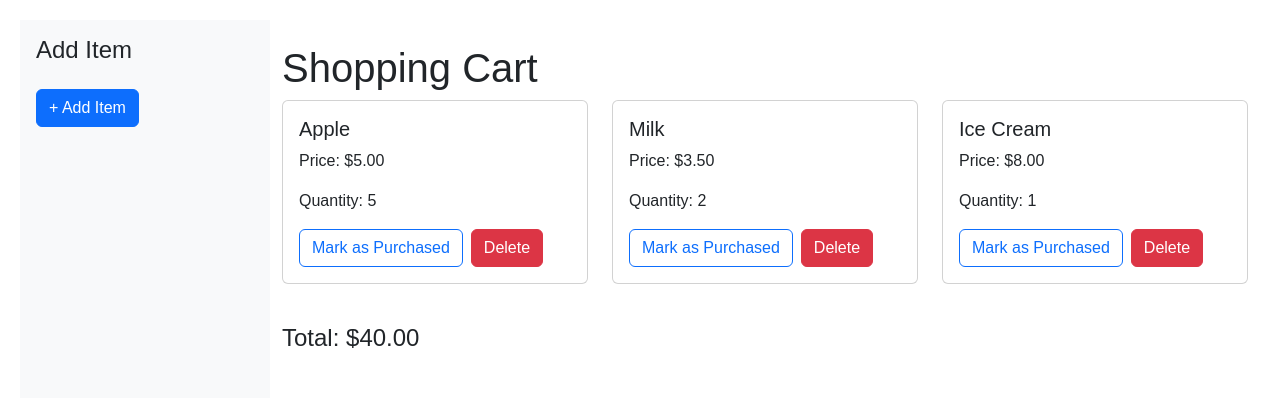
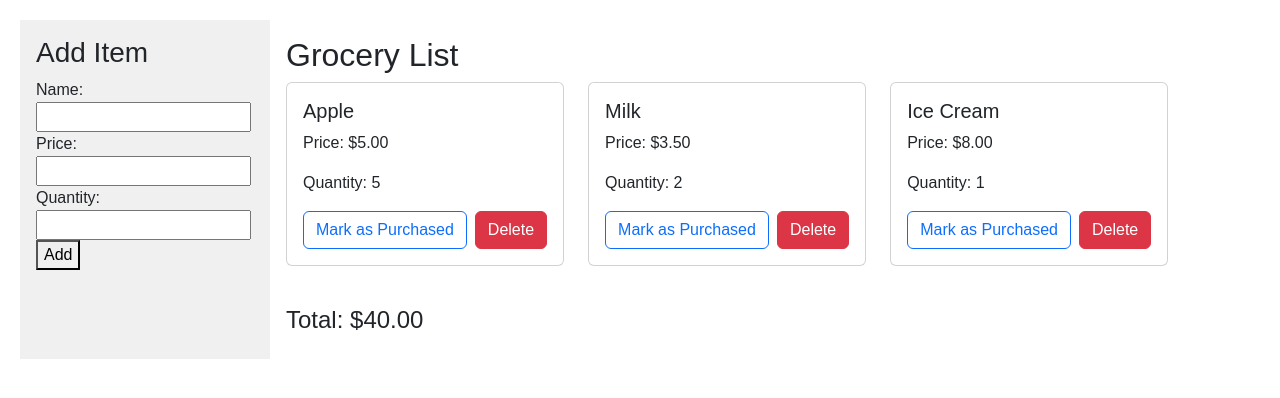
Before and after one commit to ameliawht75/Shopping-App, a React (Vite) app: page / in a window 1280 px wide. Shown: the top 398 px of the page. Built offline with nearby package versions, Linux system fonts and the light colour scheme.

Commit message:
week 3 upload

```diff
--- a/src/App.tsx
+++ b/src/App.tsx
@@ -1,50 +1,62 @@
 import { useState } from 'react';
-import { items as testItems, Item } from './data'; //Red line but will works.
+import { items as testItems } from './data'; //Red line but will works.
 import ItemList from './components/ItemList';
 import Sidebar from './components/Sidebar';
 import CartSummary from './components/CartSummary'; //Yellow but still works.
+import { Item } from './components/ItemCard';
 
 function App() {
   const [items, setItems] = useState<Item[]>(testItems);
+  const [editingItem, setEditingItem] = useState<Item | null>(null);
 
-  const addItem = () => {
-    const newId = items.length ? Math.max(...items.map(i => i.id)) + 1 : 1;
-    const newItem: Item = {
-      id: newId,
-      name: 'New Product',
-      price: 19.99,
-      quantity: 1,
-      purchased: false
-    };
-    setItems([...items, newItem]);
-  };
+  function handleSubmit(data: Omit<Item, 'id' | 'purchased'>, editingId?: number) {
+    if (editingId) {
+      const updated = items.map(item =>
+        item.id === editingId ? { ...item, ...data } : item
+      );
+      setItems(updated);
+      setEditingItem(null);
+    } else {
+      const newItem: Item = {
+        id: Date.now(),
+        name: data.name,
+        price: data.price,
+        quantity: data.quantity,
+        purchased: false,
+      };
+      setItems([...items, newItem]);
+    }
+  }
 
-  const deleteItem = (id: number) => {
+  function deleteItem(id: number) {
     setItems(items.filter(item => item.id !== id));
-  };
+  }
 
-  const onPurchased = (id: number) => {
-    const updatedItems = items.map(item =>
+  function onPurchased(id: number) {
+    const updated = items.map(item =>
       item.id === id ? { ...item, purchased: !item.purchased } : item
     );
-    setItems(updatedItems);
-  };
+    setItems(updated);
+  }
 
-  const total = items.reduce((sum, item) => {
-    return sum + item.price * item.quantity;
-  }, 0);
+  /*function startEditing(item: Item) {
+    setEditingItem(item);
+  }*/
+
+  const total = items.reduce((sum, item) => sum + item.price * item.quantity, 0);
 
   return (
-    <div className="d-flex">
-      <Sidebar onAddItem={addItem} />
-      <div className="container mt-4">
-        <h1>Shopping Cart</h1>
+    <div style={{ display: 'flex' }}>
+      <Sidebar onSubmit={handleSubmit} editingItem={editingItem} />
+      <div style={{ padding: '1rem' }}>
+        <h2>Grocery List</h2>
         <ItemList
           items={items}
           onDelete={deleteItem}
           onPurchased={onPurchased}
-          total={total}
-        />
+          //onEdit={startEditing}
+          />
+        <CartSummary total={total}/>
       </div>
     </div>
   );
--- a/src/components/CartSummary.tsx
+++ b/src/components/CartSummary.tsx
@@ -1,9 +1,5 @@
 //Gives a total price of the items.
 // In future would like to add sales tax.  Will need a function that allows user to add sales tax based on location and add it to the total.
-
-interface Props {
-  items: { id: number, name: string, price: number, quantity: number }[];
-}
 
 /*function calculateTax (price, quantity) {
   var salesTax = 0.06; //Sales tax in my state
@@ -11,8 +7,16 @@ interface Props {
   return totalPrice;
 }*/
 
-const CartSummary = () => {
-    return <div>Cart Summary</div>;
+type CartSummaryProps = {
+  total: number;
 };
 
+function CartSummary({ total }: CartSummaryProps) {
+  return (
+    <div className="mt-4">
+      <h4>Total: ${total.toFixed(2)}</h4>
+    </div>
+  );
+}
+
 export default CartSummary;
--- a/src/components/ItemCard.tsx
+++ b/src/components/ItemCard.tsx
@@ -1,5 +1,5 @@
 //Creates a card for each item that shows name, price, and quantity.  Added the delete, purchased, and edit buttons here for simplicity.
-//Confirm delete and edit pop-up still needed.
+//Confirm delete pop-up still needed.
 //If I can get the category idea to work will add that to the card as well depending on cosmetics.
 
 export interface Item {
@@ -13,10 +13,9 @@ export interface Item {
 interface Props {
   item: Item;
   deleteItem: (id: number) => void; //Delete function reciever
-  editItem: (item: Item) => void;  //Edit function reciever
 }
 
-function ItemCard({ item, deleteItem, editItem }: Props) {//Leftovers from when I got ahead on project.  Going to leave since they don't hurt anything and may be used later.
+function ItemCard({ item, deleteItem }: Props) {//Leftovers from when I got ahead on project.  Going to leave since they don't hurt anything and may be used later.
   return (
     <div className="card mb-3">
       <div className="card-body">
--- a/src/components/ItemList.tsx
+++ b/src/components/ItemList.tsx
@@ -1,16 +1,15 @@
 //Would like to return to list format that I had last week.
 //Try to get this to sort based on category of product (produce, dairy, etc.)
 
-import { Item } from '../data'; //Has a red line but still works.
+import { items } from '../data'; //Has a red line but still works.
 
 interface ItemListProps {
-  items: Item[];
+  items: item[];
   onDelete: (id: number) => void;
   onPurchased: (id: number) => void;
-  total: number;
 }
 
-const ItemList = ({ items, onDelete, onPurchased, total }: ItemListProps) => {
+const ItemList = ({ items, onDelete, onPurchased,}: ItemListProps) => {
   return (
     <div className="row">
       {items.map(item => (
@@ -44,9 +43,6 @@ const ItemList = ({ items, onDelete, onPurchased, total }: ItemListProps) => {
           </div>
         </div>
       ))}
-      <div className="col-12 mt-4">
-        <h4>Total: ${total.toFixed(2)}</h4>
-      </div>
     </div>
   );
 };
--- a/src/components/Sidebar.tsx
+++ b/src/components/Sidebar.tsx
@@ -4,19 +4,79 @@
 
 //import Item from './ItemCard'; Tried this alone and it didn't work.
 
-interface SidebarProps {
-  onAddItem: () => void;
+import { useState, useEffect } from 'react';
+import Item from '../data';
+
+type SidebarProps = {
+  onSubmit: (data: Omit<Item, 'id' | 'purchased'>, editingId?: number) => void;
+  editingItem?: Item | null;
+};
+
+function Sidebar({ onSubmit, editingItem }: SidebarProps) {
+  const [name, setName] = useState('');
+  const [price, setPrice] = useState('');
+  const [quantity, setQuantity] = useState('');
+
+  useEffect(() => {
+    if (editingItem) {
+      setName(editingItem.name);
+      setPrice(editingItem.price.toString());
+      setQuantity(editingItem.quantity.toString());
+    } else {
+      setName('');
+      setPrice('');
+      setQuantity('');
+    }
+  }, [editingItem]);
+
+  function handleSubmit(e: React.FormEvent) {
+    e.preventDefault();
+
+    const itemData = {
+      name: name,
+      price: parseFloat(price),
+      quantity: parseInt(quantity),
+    };
+
+    onSubmit(itemData, editingItem?.id);
+
+    setName('');
+    setPrice('');
+    setQuantity('');
+  }
+
+  return (
+    <div style={{ width: '250px', padding: '1rem', background: '#f0f0f0' }}>
+      <h3>{editingItem ? 'Edit Item' : 'Add Item'}</h3>
+      <form onSubmit={handleSubmit}>
+        <div>
+          <label>Name:</label>
+          <input
+            type="text"
+            value={name}
+            onChange={e => setName(e.target.value)}
+          />
+        </div>
+        <div>
+          <label>Price:</label>
+          <input
+            type="text"
+            value={price}
+            onChange={e => setPrice(e.target.value)}
+          />
+        </div>
+        <div>
+          <label>Quantity:</label>
+          <input
+            type="number"
+            value={quantity}
+            onChange={e => setQuantity(e.target.value)}
+          />
+        </div>
+        <button type="submit">{editingItem ? 'Update' : 'Add'}</button>
+      </form>
+    </div>
+  );
 }
 
-const Sidebar = ({ onAddItem }: SidebarProps) => {
-  return (
-    <div className="bg-light p-3" style={{ minWidth: '250px', height: '100vh' }}>
-      <h4>Add Item</h4>
-      <button className="btn btn-primary mt-3" onClick={onAddItem}>
-        + Add Item
-      </button>
-    </div>
-  );
-};
-
 export default Sidebar;
--- a/src/data.ts
+++ b/src/data.ts
@@ -5,3 +5,5 @@ export const items = [
     { id: 2, name: "Milk", price: 3.50, quantity: 2, purchased: false },
     { id: 3, name: "Ice Cream", price: 8.00, quantity: 1, purchased: false },
   ];
+
+  export default items;
```
